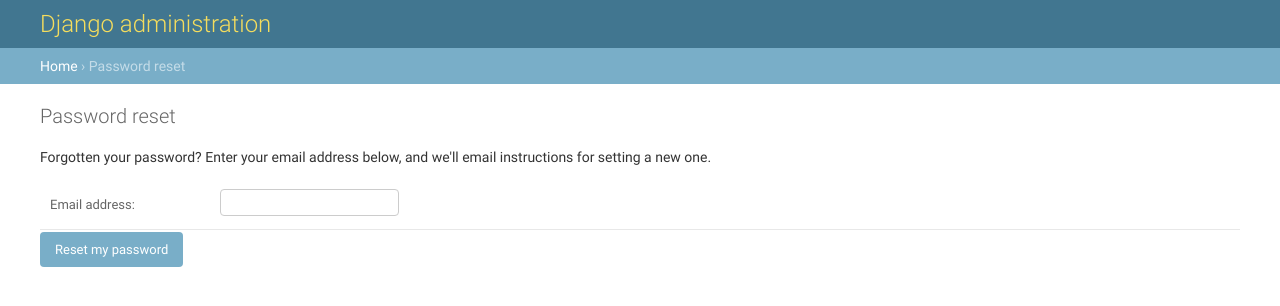
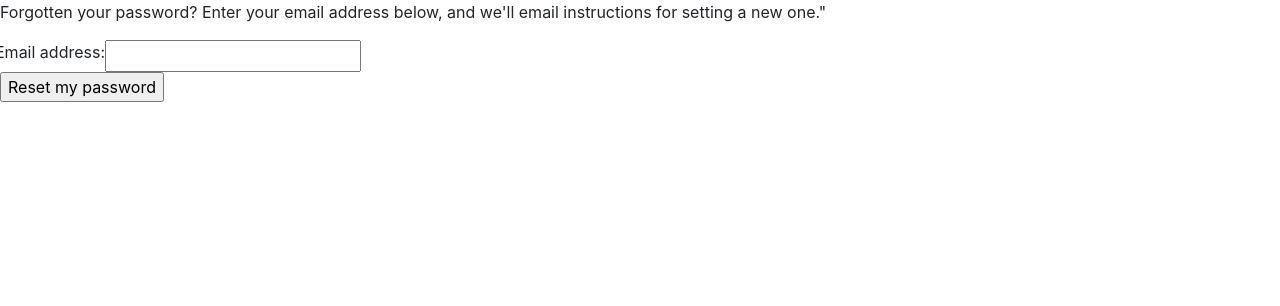
Before and after one commit to tkovalsky/betty, a Django app: page /password_reset/ in a window 1280 px wide. Shown: the top 306 px of the page. Run offline with Django 3.2, Linux system fonts and the light colour scheme; some libraries are stand-ins or nearby versions.

Commit message:
adding password reset. styling needs to be fixed

```diff
--- a/accounts/templates/accounts/password_reset_form.html
+++ b/accounts/templates/accounts/password_reset_form.html
@@ -1,29 +1,25 @@
-{% extends "admin/base_site.html" %}
-{% load i18n static %}
+{% extends "base.html" %}
 
-{% block extrastyle %}{{ block.super }}<link rel="stylesheet" type="text/css" href="{% static "admin/css/forms.css" %}" />{% endblock %}
-{% block breadcrumbs %}
-<div class="breadcrumbs">
-<a href="{% url 'admin:index' %}">{% trans 'Home' %}</a>
-&rsaquo; {% trans 'Password reset' %}
-</div>
-{% endblock %}
+{% load staticfiles %}
 
 {% block title %}{{ title }}{% endblock %}
 {% block content_title %}<h1>{{ title }}</h1>{% endblock %}
+<div class="container">
+
 {% block content %}
 
-<p>{% trans "Forgotten your password? Enter your email address below, and we'll email instructions for setting a new one." %}</p>
+<p>Forgotten your password? Enter your email address below, and we'll email instructions for setting a new one."</p>
 
 <form method="post">{% csrf_token %}
 <fieldset class="module aligned">
     <div class="form-row field-email">
         {{ form.email.errors }}
-        <label for="id_email">{% trans 'Email address:' %}</label>
+        <label for="id_email">Email address:</label>
         {{ form.email }}
     </div>
-    <input type="submit" value="{% trans 'Reset my password' %}" />
+    <input type="submit" value="Reset my password" />
 </fieldset>
 </form>
 
 {% endblock %}
+</div>
--- a/accounts/urls.py
+++ b/accounts/urls.py
@@ -21,7 +21,6 @@
     url(r'^password_change/done/$',
         PasswordChangeDoneView.as_view(template_name='accounts/password_change_done.html'),
         name='password_change_done'),
-
     url(r'^password_reset/$',
         PasswordResetView.as_view(template_name='accounts/password_reset_form.html'),
         name='password_reset'),
--- a/alexamvp/settings.py
+++ b/alexamvp/settings.py
@@ -122,3 +122,5 @@
 
 LOGIN_URL = '/login/'
 LOGIN_REDIRECT_URL = '/'
+
+EMAIL_BACKEND = 'django.core.mail.backends.console.EmailBackend'
```
Also changed, not shown: accounts/templates/accounts/login.html (+4 -4 lines).
